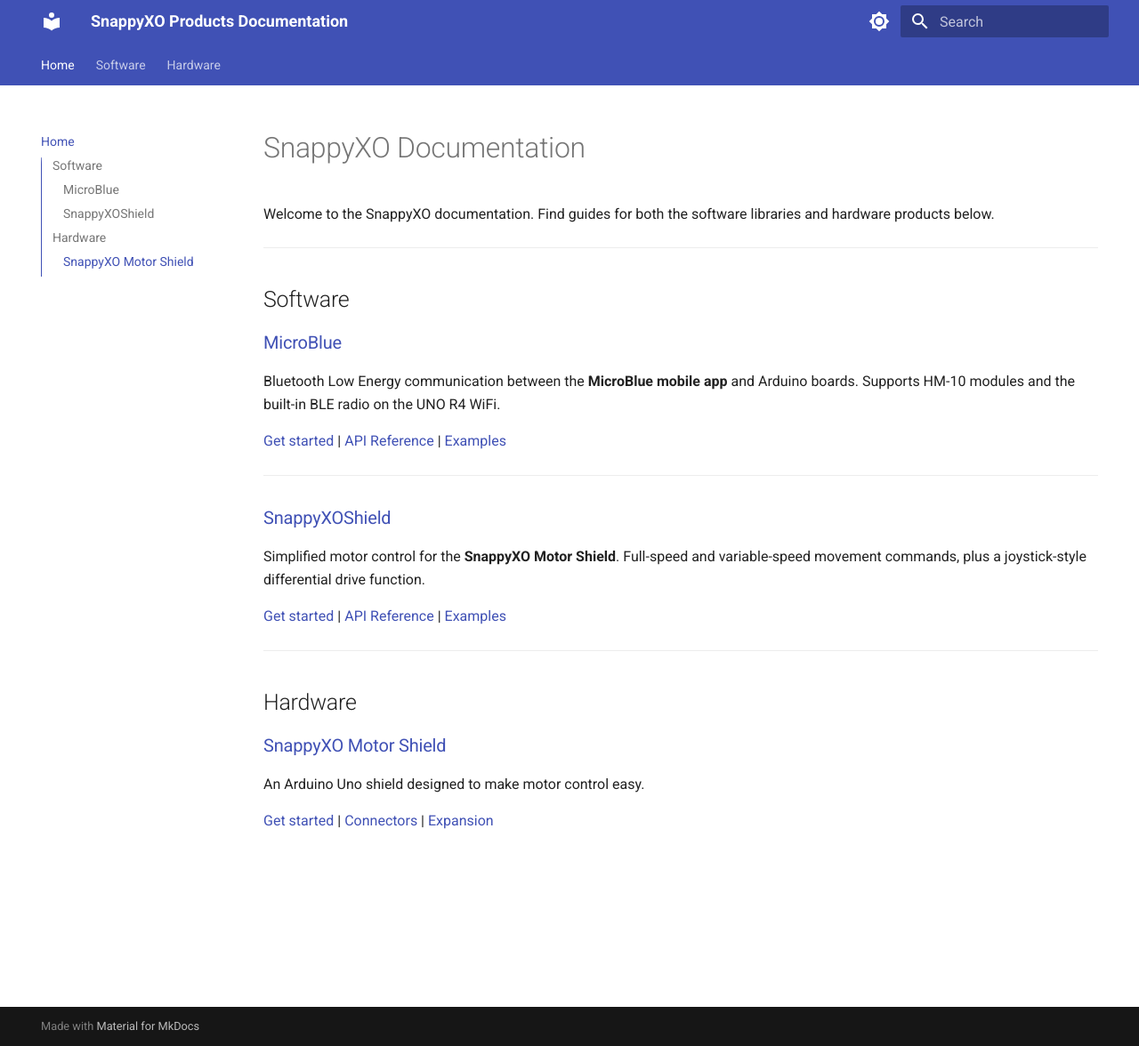
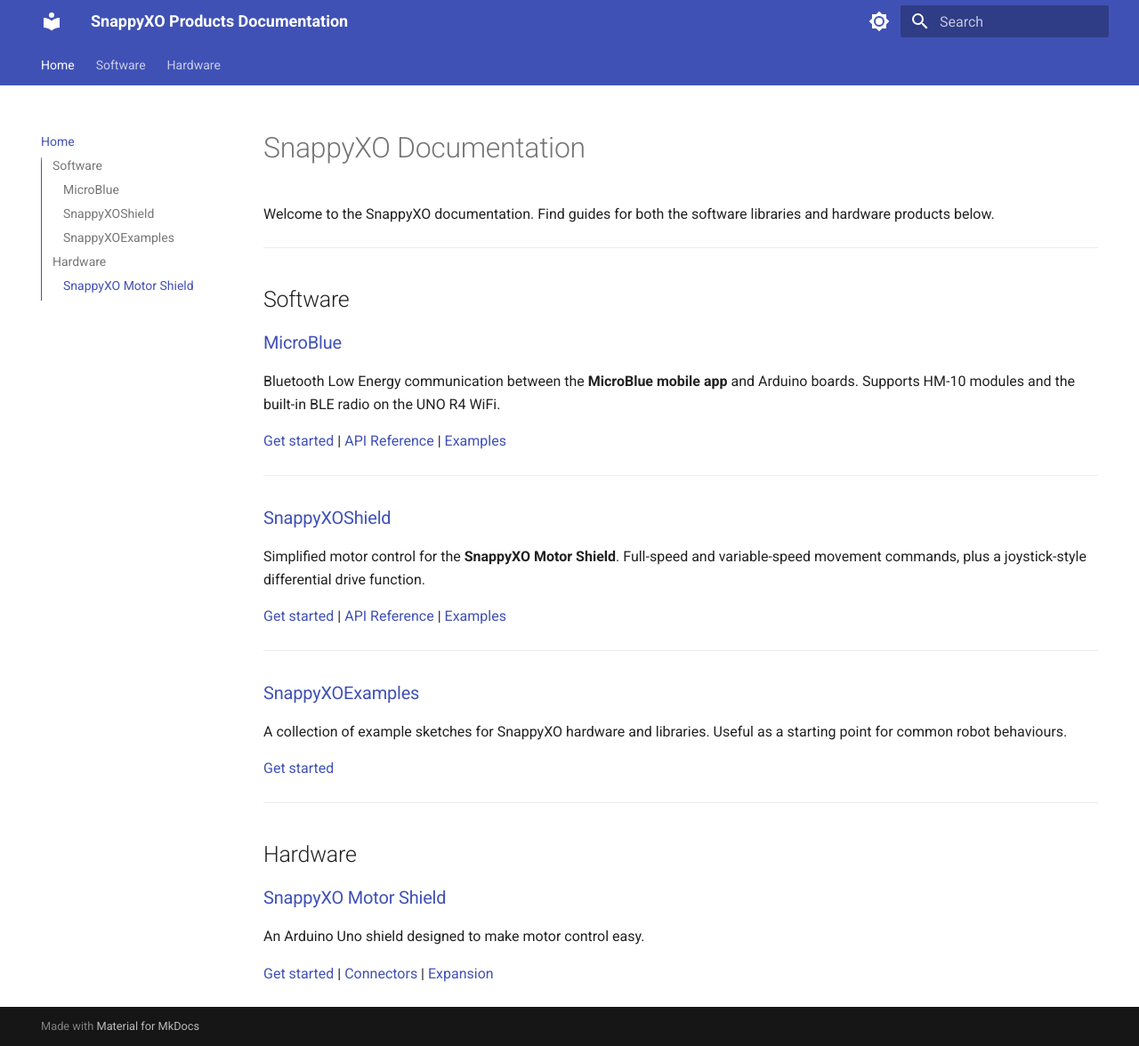
Before and after one commit to samar-01/docs, an MkDocs documentation site: the page built from docs/index.md, in a window 1280 px wide and 1176 px high. Shown: the whole window at 89% size. Built offline with MkDocs 1.6.1 and Material for MkDocs 9.7.7, drawn with Linux system fonts in a browser that asks for light colours.

Commit message:
add examples

```diff
--- a/docs/index.md
+++ b/docs/index.md
@@ -22,6 +22,14 @@
 
 ---
 
+### [SnappyXOExamples](software/snappyxoexamples/index.md)
+
+A collection of example sketches for SnappyXO hardware and libraries. Useful as a starting point for common robot behaviours.
+
+[Get started](software/snappyxoexamples/index.md)
+
+---
+
 ## Hardware
 
 ### [SnappyXO Motor Shield](hardware/motor-shield/index.md)
--- a/mkdocs.yml
+++ b/mkdocs.yml
@@ -59,6 +59,8 @@
       - Getting Started: software/snappyxoshield/getting-started.md
       - API Reference: software/snappyxoshield/api-reference.md
       - Examples: software/snappyxoshield/examples.md
+    - SnappyXOExamples:
+      - Overview: software/snappyxoexamples/index.md
   - Hardware:
     - SnappyXO Motor Shield:
       - Overview: hardware/motor-shield/index.md
```
Also changed, not shown: UPDATING.md (+11 -1 lines), docs/software/snappyxoexamples/index.md (added, +23 -0 lines).
